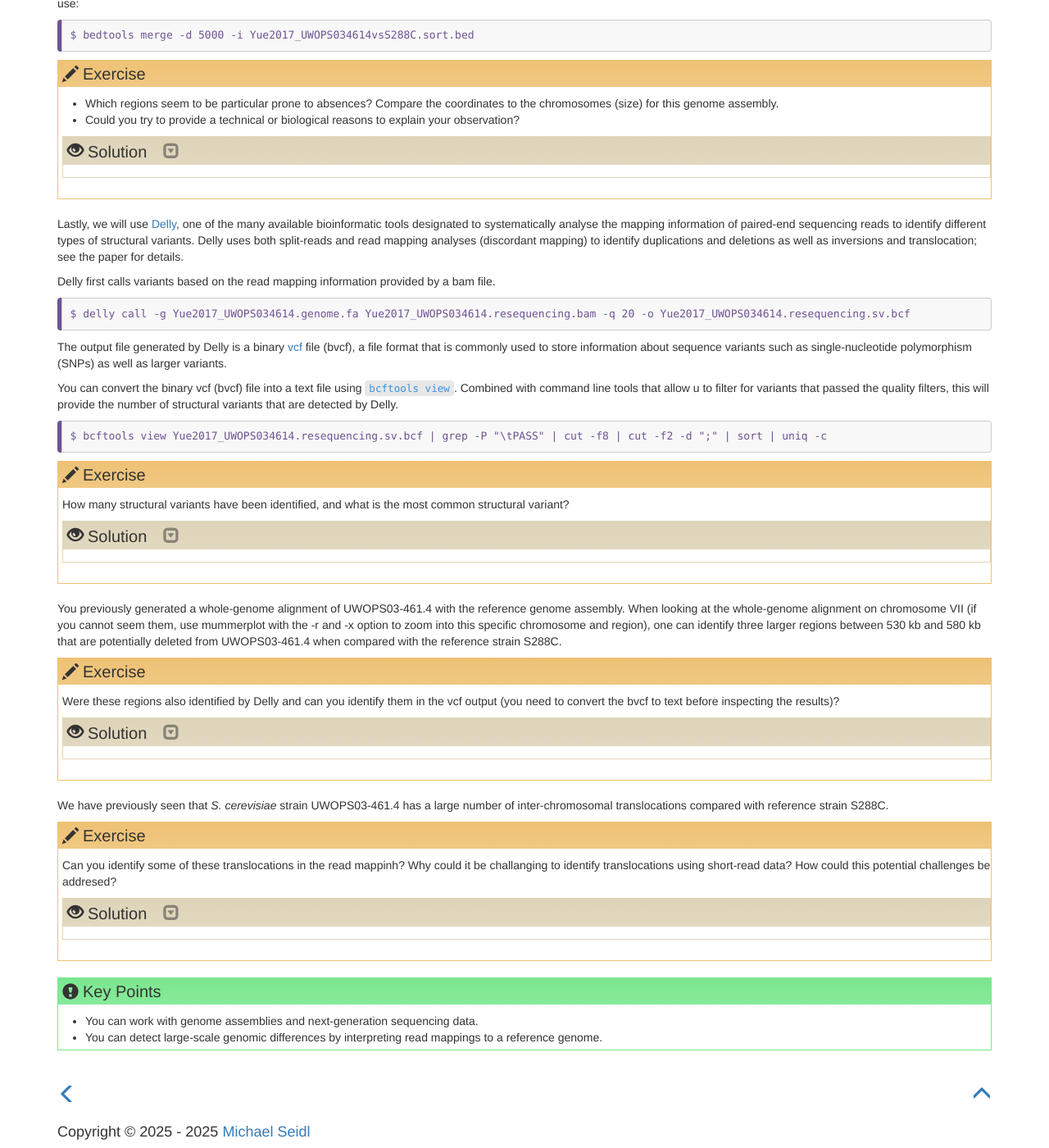
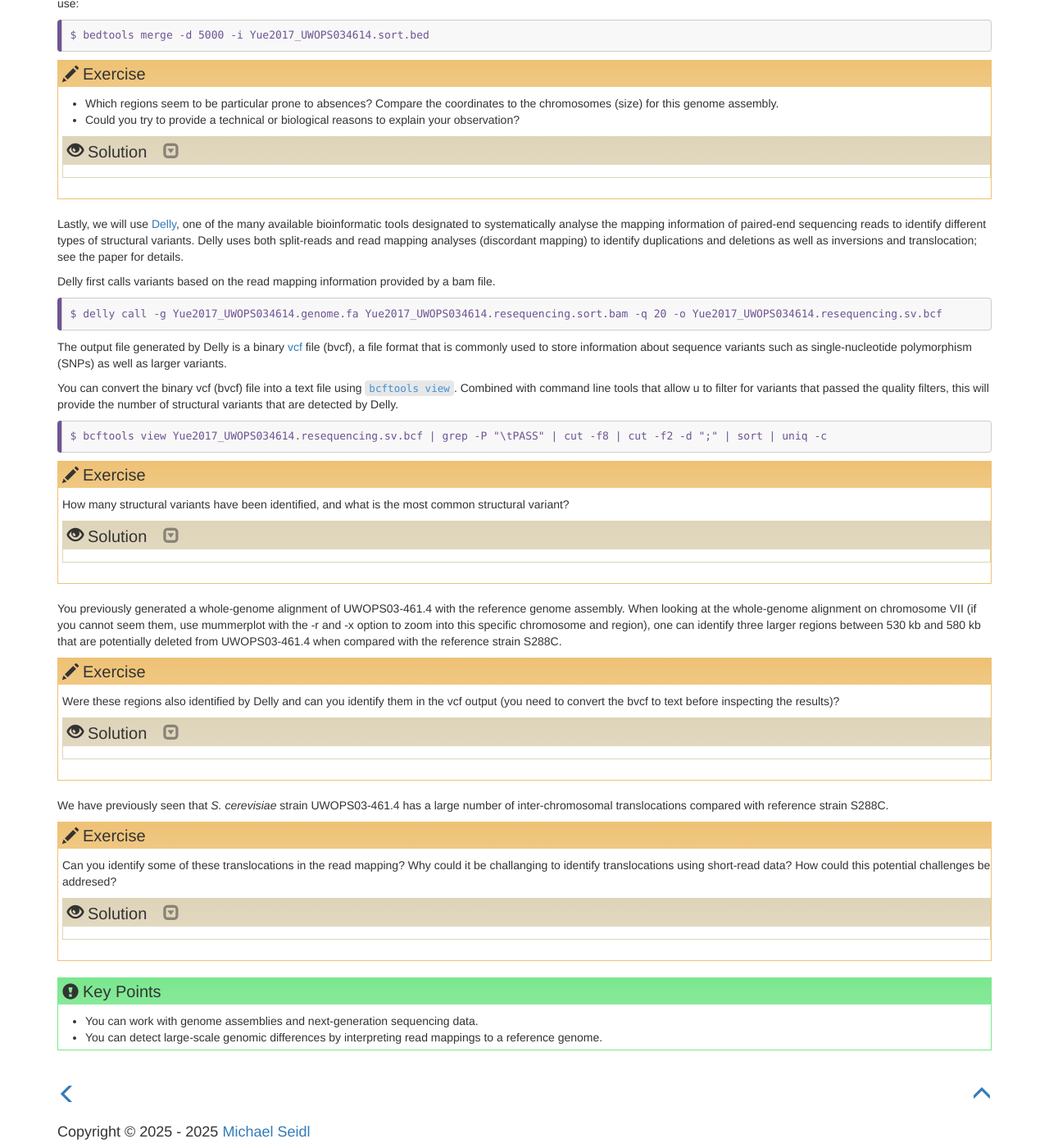
Before and after one commit to TeamMGE/GenomeBioinformaticsCourse, a Jekyll site: the page built from _episodes/90-COOIII.md, in a window 1280 px wide and 1400 px high, scrolled down 1754 px. Shown: the whole window at 82% size. Built offline with Jekyll 4.4.1, drawn with Linux system fonts in a browser that asks for light colours.

Commit message:
Update 90-COOIII.md

```diff
--- a/_episodes/90-COOIII.md
+++ b/_episodes/90-COOIII.md
@@ -73,7 +73,7 @@
 >> ## Solution
 >>
 >> ~~~
->> bedtools genomecov -d -ibam  Yue2017_UWOPS034614vsS288C.sort.bam | awk '{if ($3 == 0){print $1,$2,$2}}' | tr " " "\t" | bedtools sort -i - > Yue2017_UWOPS034614vsS288C
+>> bedtools genomecov -d -ibam  Yue2017_UWOPS034614.resequencing.sort.bam | awk '{if ($3 == 0){print $1,$2,$2}}' | tr " " "\t" | bedtools sort -i - > Yue2017_UWOPS034614.sort.bed
 >> ~~~
 >> {: .bash}
 >>
@@ -83,7 +83,7 @@
 We can further summarize regions that are not covered in close proximity by using `bedtools merge`. For example, to merge regions with <= 5000 bp distance between them, we can use:
 
 ~~~
-$ bedtools merge -d 5000 -i Yue2017_UWOPS034614vsS288C.sort.bed
+$ bedtools merge -d 5000 -i Yue2017_UWOPS034614.sort.bed
 ~~~
 {: .bash}
 
@@ -103,7 +103,7 @@
 
 Delly first calls variants based on the read mapping information provided by a bam file.
 ~~~
-$ delly call -g Yue2017_UWOPS034614.genome.fa Yue2017_UWOPS034614.resequencing.bam -q 20 -o Yue2017_UWOPS034614.resequencing.sv.bcf
+$ delly call -g Yue2017_UWOPS034614.genome.fa Yue2017_UWOPS034614.resequencing.sort.bam -q 20 -o Yue2017_UWOPS034614.resequencing.sv.bcf
 ~~~
 {: .bash}
 
@@ -144,7 +144,7 @@
 
 > ## Exercise
 >
-> Can you identify some of these translocations in the read mappinh? Why could it be challanging to identify translocations using short-read data? How could this potential challenges be addresed?
+> Can you identify some of these translocations in the read mapping? Why could it be challanging to identify translocations using short-read data? How could this potential challenges be addresed?
 >
 >> ## Solution
 >>
```
Also changed, not shown: other parts of _episodes/90-COOIII.md (+1 -1 lines).
